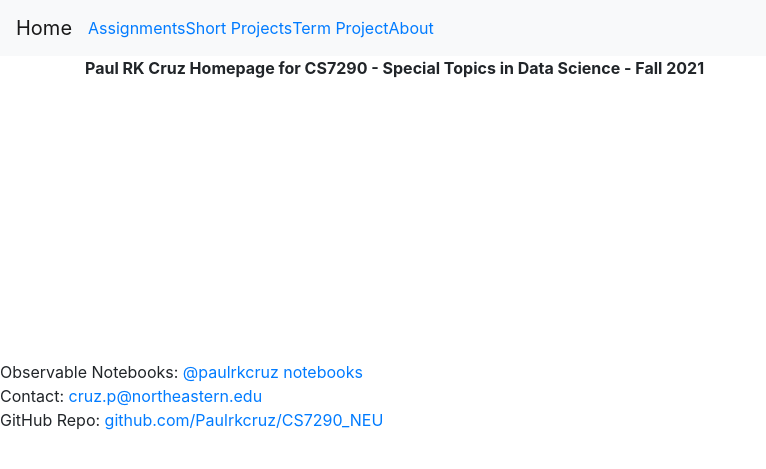
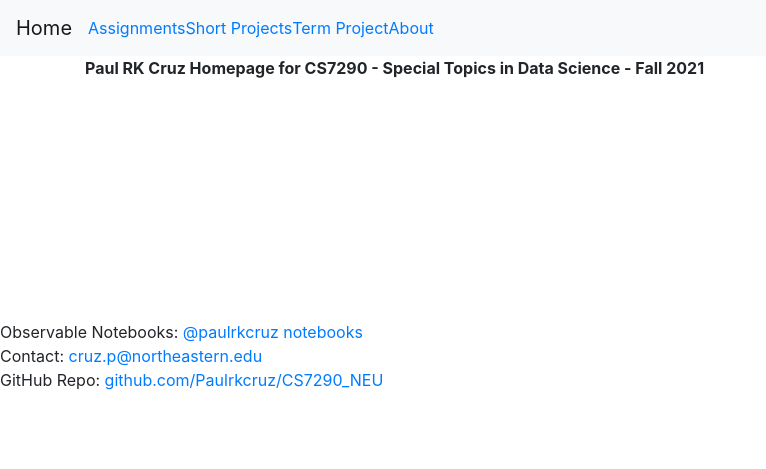
Before and after one commit to Paulrkcruz/CS7290_NEU, a Jekyll site: the page built from index.html, in a window 1280 px wide. Shown: the top 469 px of the page, without its empty margins (0-766 px from the left). Built offline with Jekyll 4.4.1, drawn with Linux system fonts in a browser that asks for light colours.

```diff
--- a/index.html
+++ b/index.html
@@ -3,7 +3,7 @@ layout: default
 title: CS7290 - Special Topics in Data Science - Fall 2021
 ---
 <div class="homepage" align="left">
-<p><b>Paul RK Cruz Homepage for CS7290 - Special Topics in Data Science - Fall 2021</b></p>
+<b>Paul RK Cruz Homepage for CS7290 - Special Topics in Data Science - Fall 2021</b>
 <br>
 <br>
 <br>
```
